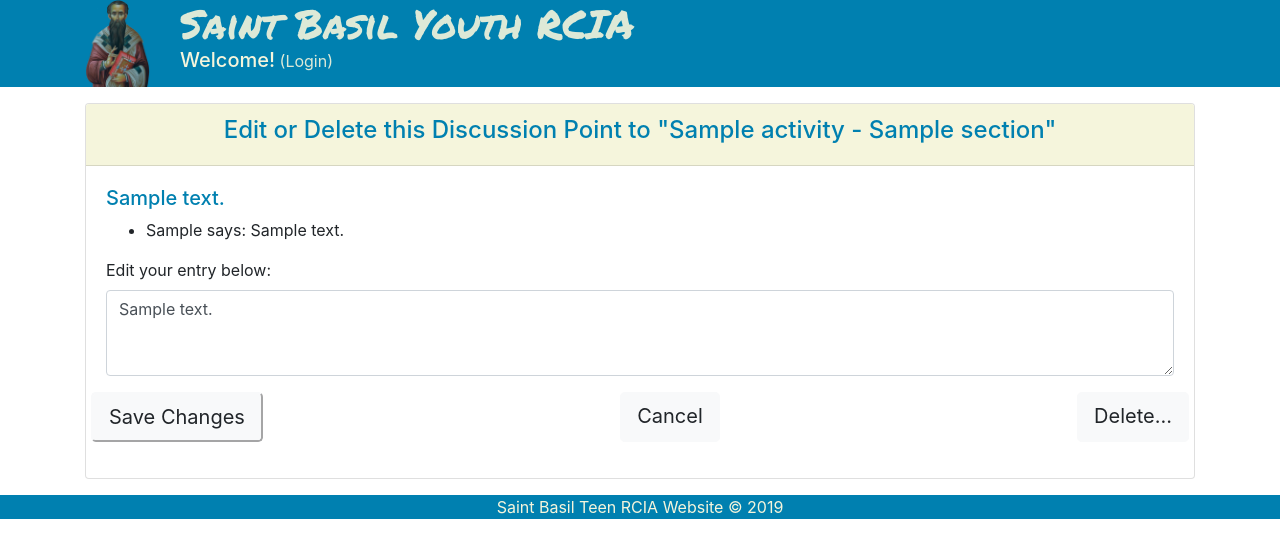
After one commit to JMorris1575/TeenRCIA, a Django app: template teenrcia/activity/templates/activity/item_edit.html in a window 1280 px wide. The commit adds this page. Shown: the top 558 px of the page. Run offline with Django 3.2, Linux system fonts and the light colour scheme; the template is opened without the code that fills it: most values are stand-ins (such as "Sample title", 1, 10 or a date in 2020); some libraries are stand-ins or nearby versions.

Commit message:
Can Edit Discussion Points

```diff
--- /dev/null
+++ b/teenrcia/activity/templates/activity/item_edit.html
@@ -0,0 +1,35 @@
+{% extends parent_template|default:"base.html" %}
+{% load static %}
+
+{% block content %}
+    <div class="card mt-3">
+        <div class="card-header reverse-color-scheme text-center">
+            <h4>Edit or Delete this Discussion Point to "{{ activity }} - {{ section.title }}"</h4>
+        </div>
+        <div class="card-body">
+            <h5 class="text-main">{{ item.text }}</h5>
+            <ul>
+                {% for comment in item.get_comments %}
+                    <li>{{ comment.user.first_name }} says: {{ comment.text }}</li>
+                {% endfor %}
+            </ul>
+            {% if error %}
+                <p class="text-danger h5">{{ error }}</p>
+            {% endif %}
+            <form action="{% url 'activity:item_edit' activity.index item.pk %}" method="post">
+                {% csrf_token %}
+                <div class="form-group">
+                    <label class="form-label" for="item">Edit your entry below:</label>
+                    <textarea class="form-control" id="item" name="item_text" rows="3">{{ item.text }}</textarea>
+                </div>
+                <div class="row justify-content-between">
+                    <button class="btn-light btn-lg text-center" type="submit">Save Changes</button>
+                    <a class="btn btn-light btn-lg text-center"
+                       href="{% url 'activity:section' activity.index item.section.index %}">Cancel</a>
+                    <a class="btn btn-light btn-lg text-center"
+                       href="#">Delete...</a>
+                </div>
+            </form>
+        </div>
+    </div>
+{% endblock %}
--- a/teenrcia/activity/urls.py
+++ b/teenrcia/activity/urls.py
@@ -1,7 +1,7 @@
 from django.urls import path
 from django.contrib.auth.decorators import login_required
 
-from .views import (WelcomeView, SummaryView, SectionView, ItemCreateView,
+from .views import (WelcomeView, SummaryView, SectionView, ItemCreateView, ItemEditView,
                     CommentCreateView)
 
 app_name = 'activity'
@@ -12,6 +12,7 @@ urlpatterns = [
     path('<int:activity_index>/<int:section_index>/', login_required(SectionView.as_view()), name='section'),
     path('<int:activity_index>/<int:section_index>/create_item/',
          login_required(ItemCreateView.as_view()), name='item_create'),
+    path('<int:activity_index>/<int:item_pk>/edit_item', login_required(ItemEditView.as_view()), name='item_edit'),
     path('<int:activity_index>/<int:item_pk>/comment/',
          login_required(CommentCreateView.as_view()), name='comment_create'),
 ]
```
Also changed, not shown: teenrcia/activity/templates/activity/section.html (+17 -4 lines), teenrcia/activity/views.py (+21 -0 lines), 1 other file.
